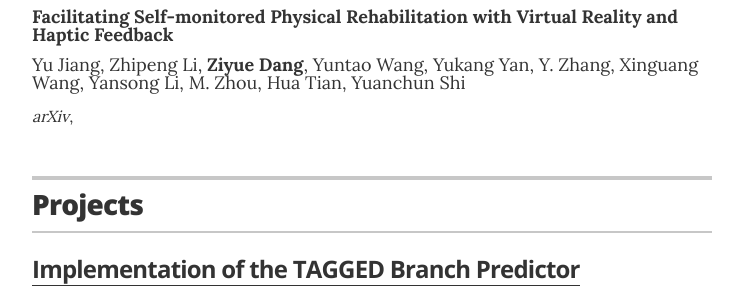
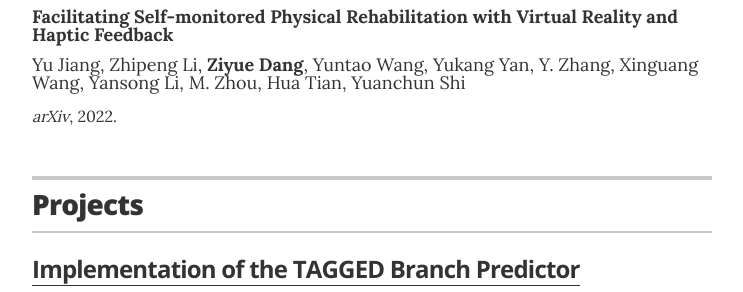
Before and after one commit to Syldavian/Syldavian.github.io, a Jekyll site: the page built from index.html, in a window 1280 px wide and 900 px high, scrolled down 2080 px. Shown: the part 154-446 px from the top of the window, without its empty margins (268-1011 px from the left). Built offline with Jekyll 4.4.1, drawn with Linux system fonts in a browser that asks for light colours.

Commit message:
Minor change

```diff
--- a/_data/recognitions.yml
+++ b/_data/recognitions.yml
@@ -14,5 +14,5 @@
 - title: Facilitating Self-monitored Physical Rehabilitation with Virtual Reality and Haptic Feedback
   authors: Yu Jiang, Zhipeng Li, <b>Ziyue Dang</b>, Yuntao Wang, Yukang Yan, Y. Zhang, Xinguang Wang, Yansong Li, M. Zhou, Hua Tian, Yuanchun Shi
   from: arXiv
-  year:
+  year: 2022.
   #url:
```
